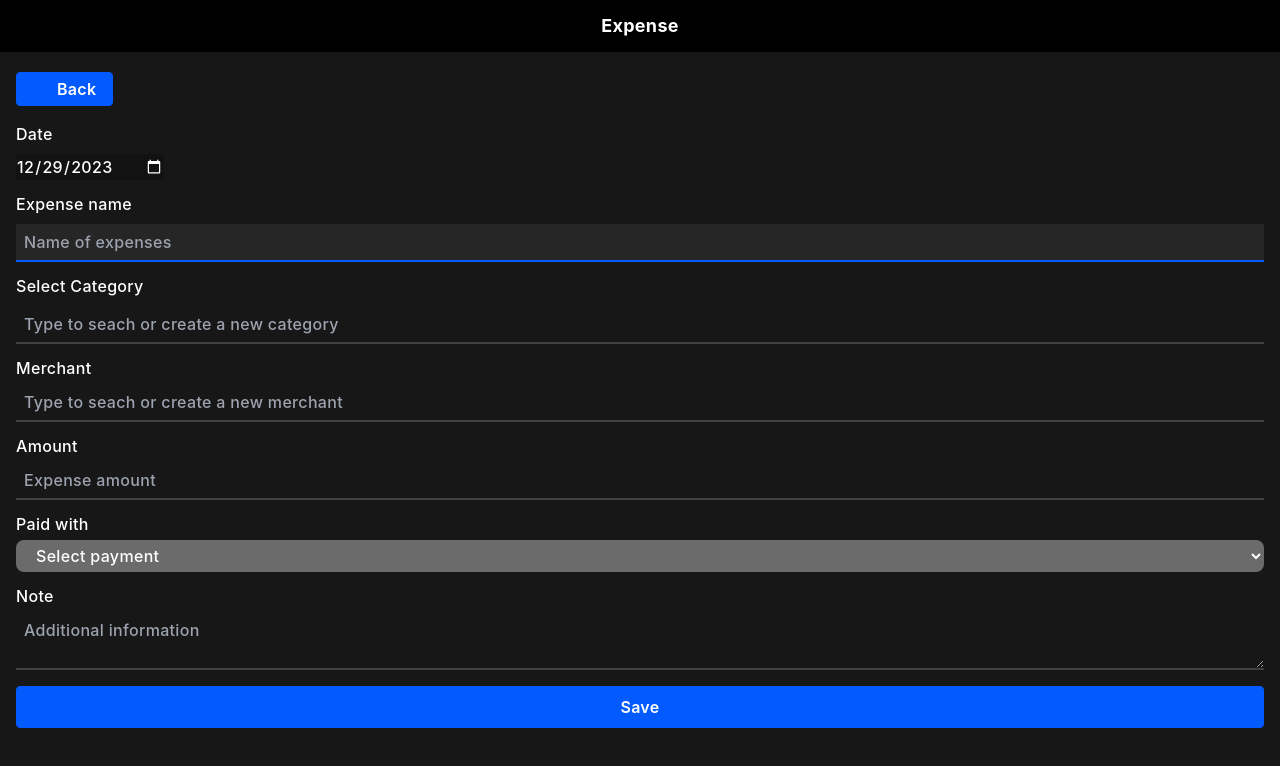
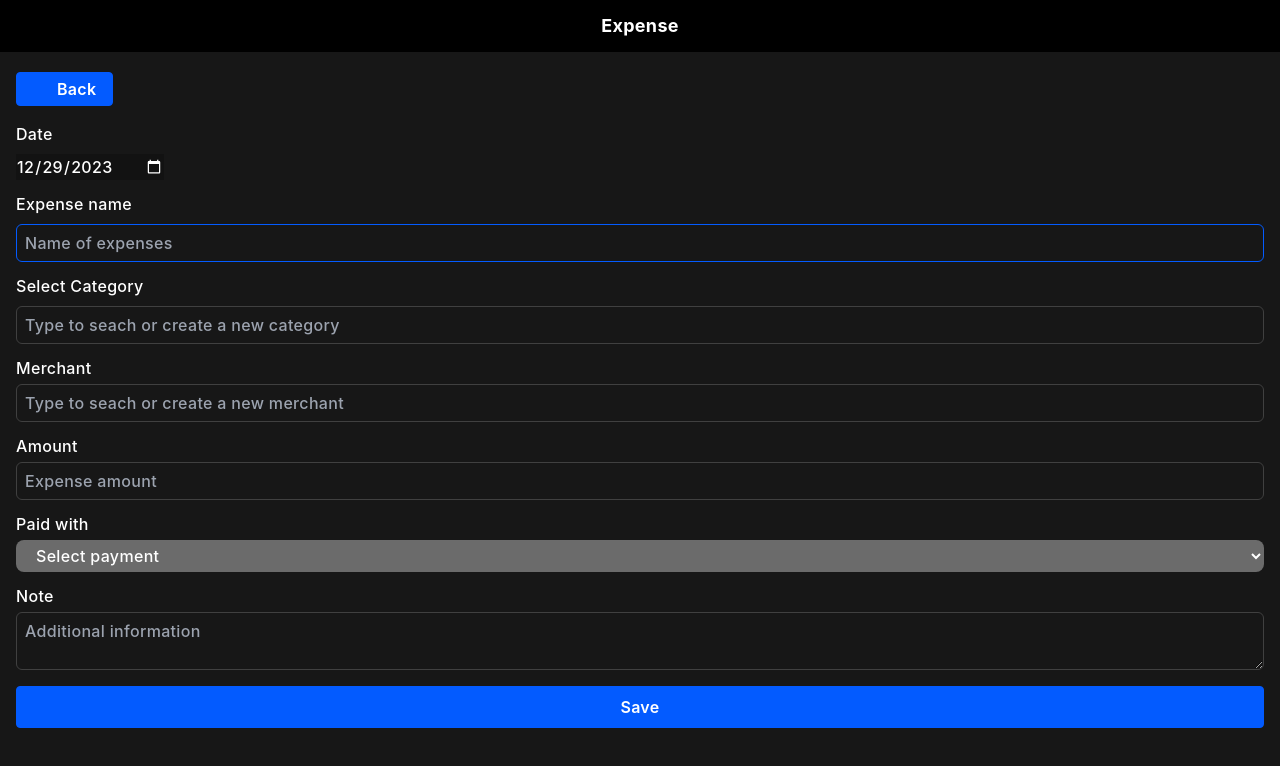
Before and after one commit to samudriawan/expense-management, a React (Vite) app: page /create-expense in a window 1280 px wide. Shown: the top 766 px of the page. Built offline with nearby package versions, Linux system fonts and the light colour scheme; some icons are missing.

Commit message:
changes input form border on md: screen size and up

```diff
--- a/src/index.css
+++ b/src/index.css
@@ -55,7 +55,7 @@ body {
 		@apply block w-fit bg-transparent hover:bg-[rgba(0,0,0,0.2)] text-red-600 font-semibold py-1 px-4 border border-red-600  rounded transition-all cursor-pointer;
 	}
 	.form-input {
-		@apply bg-transparent appearance-none border-b-2 border-neutral-700 w-full p-2 text-white leading-tight focus:outline-none focus:bg-neutral-800 focus:border-[#035bff];
+		@apply bg-transparent appearance-none border-b-2 border-neutral-700 w-full p-2 text-white leading-tight focus:outline-none focus:bg-neutral-800 focus:border-[#035bff] md:border-[1px] md:rounded-md md:focus:bg-transparent;
 	}
 	.select-input {
 		@apply h-8 px-4 rounded-lg cursor-pointer transition-colors;
@@ -65,5 +65,3 @@ body {
 		@apply px-4 py-10 pt-16;
 	}
 }
-
-/* #1F51FF #4D4DFF  #04d9ff */
```
